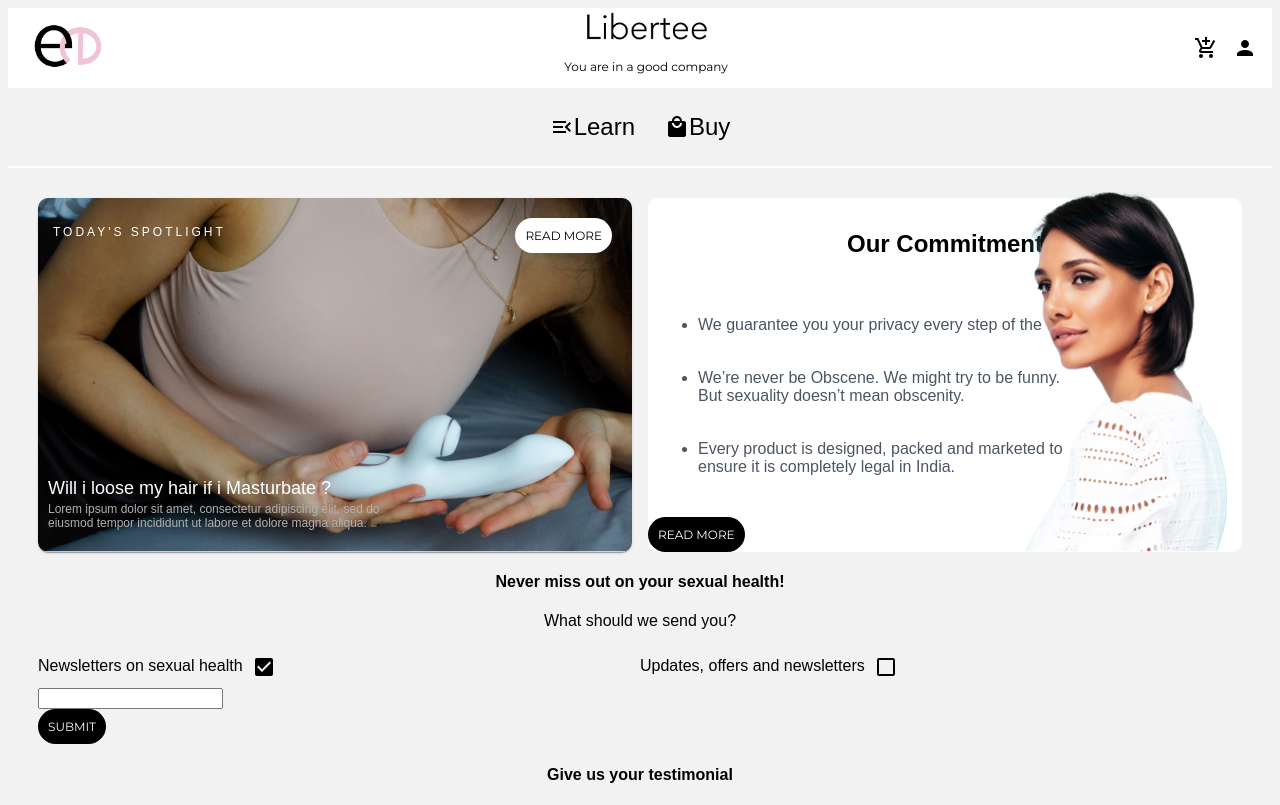
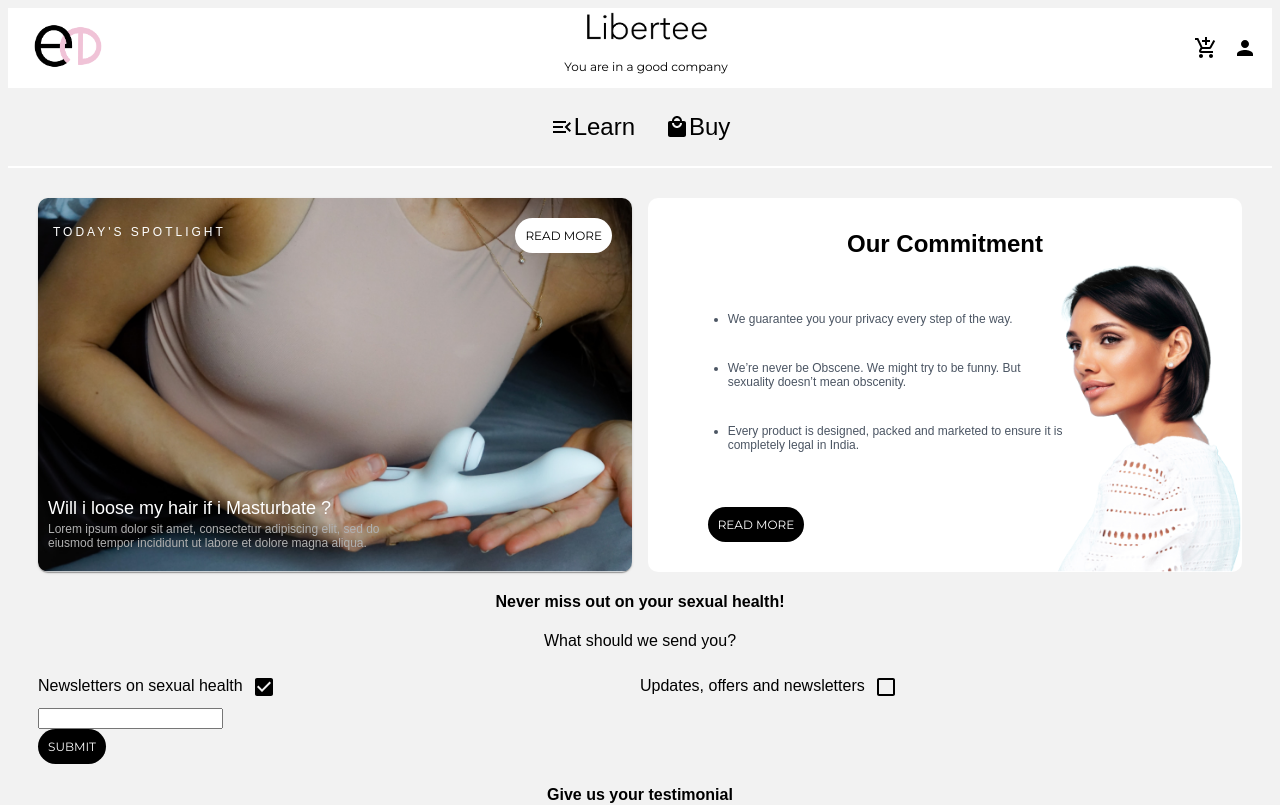
Before and after one commit to CodeoxTechnologies/libertee-web, a React (Create React App) app: page / in a window 1280 px wide. Shown: the top 805 px of the page. Built offline with nearby package versions, Linux system fonts and the light colour scheme; a web font is replaced by a local one.

Commit message:
commitment section desktop

```diff
--- a/src/assets/styles/home.scss
+++ b/src/assets/styles/home.scss
@@ -682,12 +682,13 @@ body {
                         justify-content: space-between;
 
                         .commitment-section-body-button {
-                            // margin: 30px;
+                            margin: 30px;
                         }
 
                         .commitment-section-body-list {
                             display: flex;
                             flex-direction: column;
+                            font-size: 12px;
 
                             .commitment-section-body-list-item {
                                 margin: 10px 10px 25px 10px;
@@ -703,11 +704,11 @@ body {
                             justify-content: flex-end;
 
                             img {
-                                width: 221.95px;
-                                height: 381.74px;
+                                width: 200.95px;
+                                height: 324.74px;
                                 position: absolute;
                                 bottom: 0px;
-                                right: 0px;
+                                right: -2%;
                             }
                         }
                     }
--- a/src/home/components/Commitment.js
+++ b/src/home/components/Commitment.js
@@ -27,8 +27,6 @@ const Commitment = () => {
                         </div>
                     </Grid>
                 </Grid>
-
-
             </div>
         </div>
     )
```
